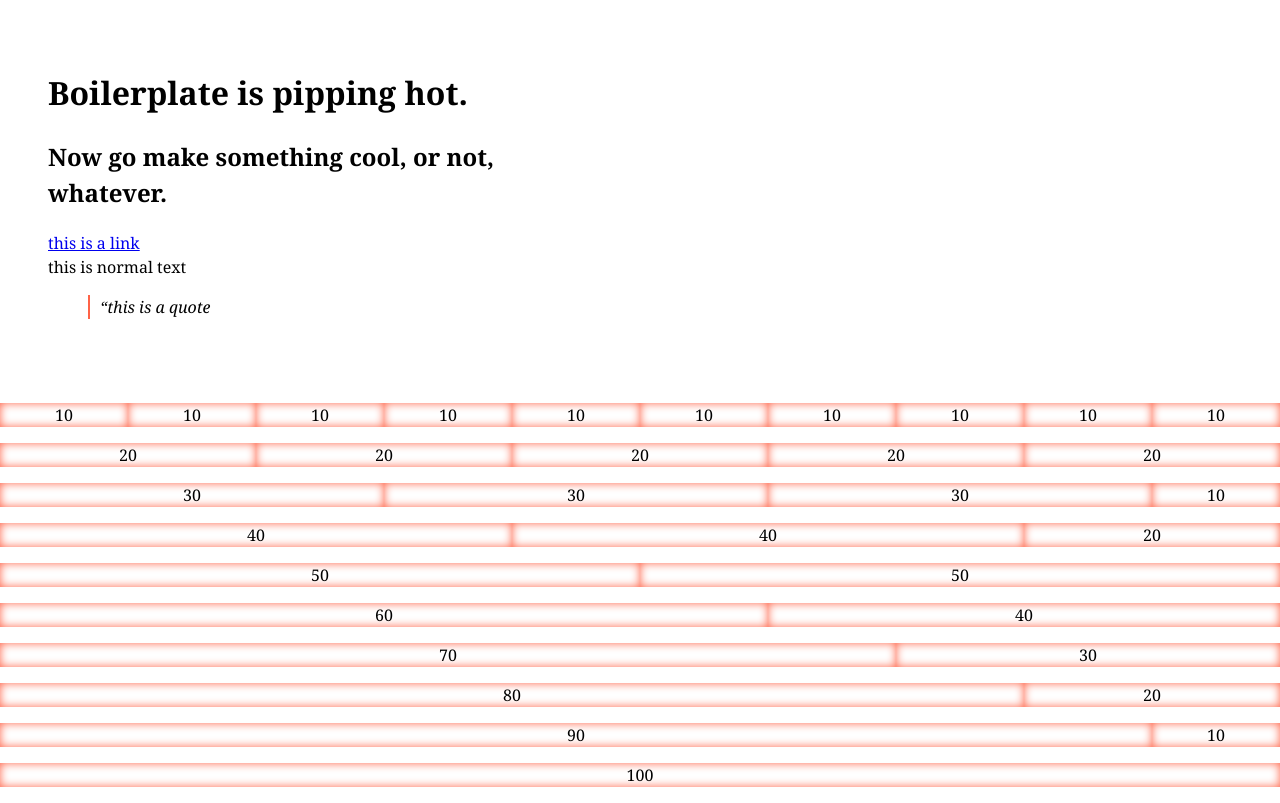
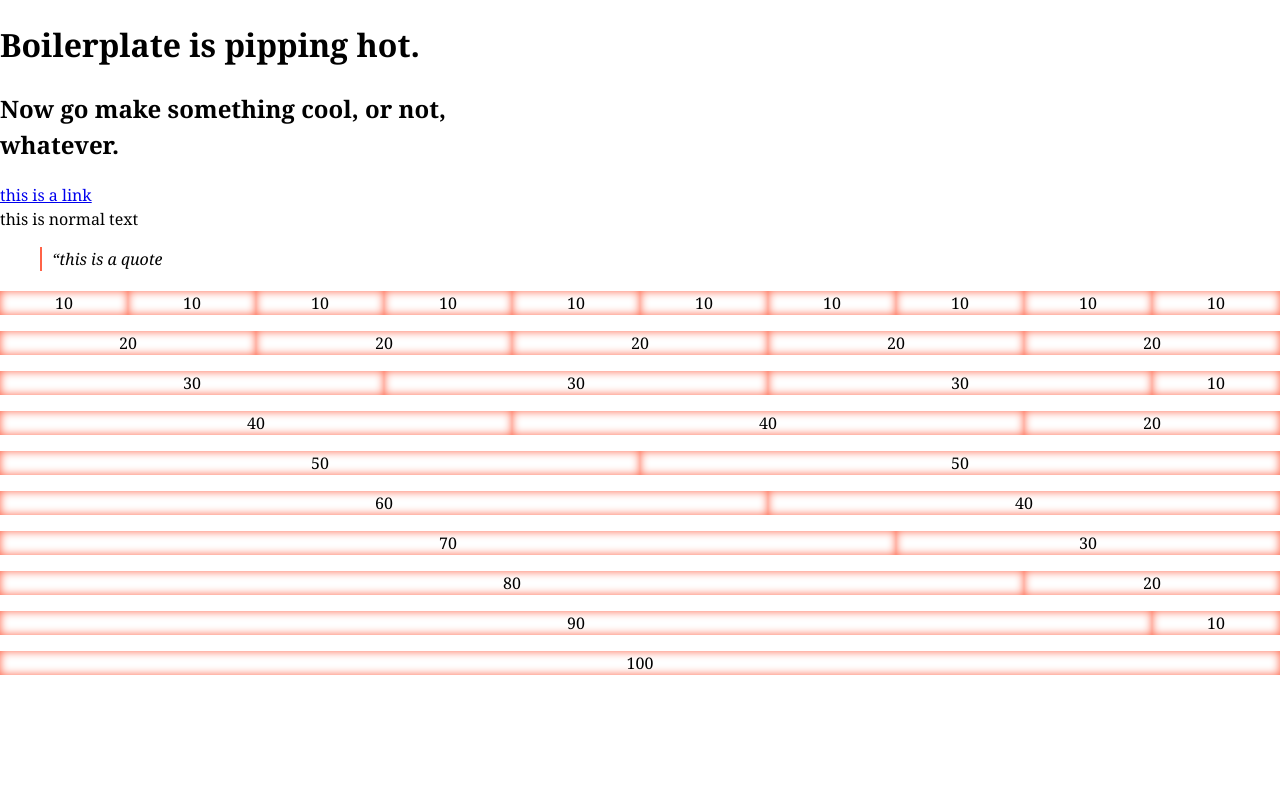
Before and after one commit to mattcass/boilerplate, a website: page index.html in a window 1280 px wide. Drawn offline with nearby package versions, Linux system fonts and the light colour scheme.

Commit message:
remove padding/margin from header

```diff
--- a/source/sass/layout/_header.scss
+++ b/source/sass/layout/_header.scss
@@ -1,7 +1,3 @@
 /* ===========================================
    Header styling
    =========================================== */
-
-header {
-    padding: $block-padding;
-}
```
Also changed, not shown: dist/css/style.css.
